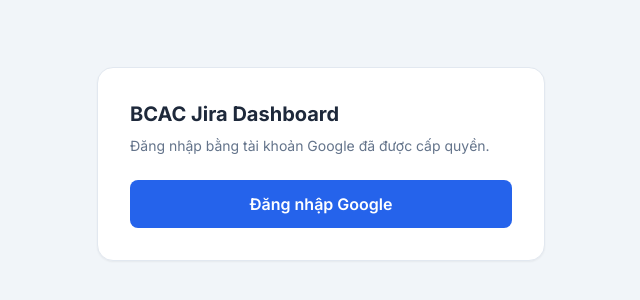
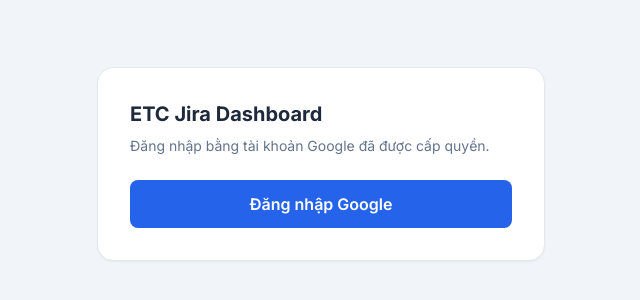
Before and after one commit to chiennq2/jr-dashboard, a plain HTML site: page login.html in a window 1280 px wide. Shown: the part 236-536 px from the top of the page, 319-959 px from the left. Drawn offline with nearby package versions, Linux system fonts and the light colour scheme.

Commit message:
add readme

```diff
--- a/login.html
+++ b/login.html
@@ -11,7 +11,7 @@
 </head>
 <body class="min-h-screen bg-slate-100 flex items-center justify-center p-6">
   <div class="w-full max-w-md bg-white rounded-2xl border border-slate-200 shadow-sm p-8">
-    <h1 class="text-xl font-bold text-slate-800 mb-2">BCAC Jira Dashboard</h1>
+    <h1 class="text-xl font-bold text-slate-800 mb-2">ETC Jira Dashboard</h1>
     <p class="text-slate-500 text-sm mb-6">Đăng nhập bằng tài khoản Google đã được cấp quyền.</p>
     <a id="loginBtn" href="/api/auth/login" class="w-full inline-flex items-center justify-center px-4 py-3 rounded-lg bg-blue-600 text-white font-semibold hover:bg-blue-700 transition">
       Đăng nhập Google
```
Also changed, not shown: README.md (added), 1 other file.
